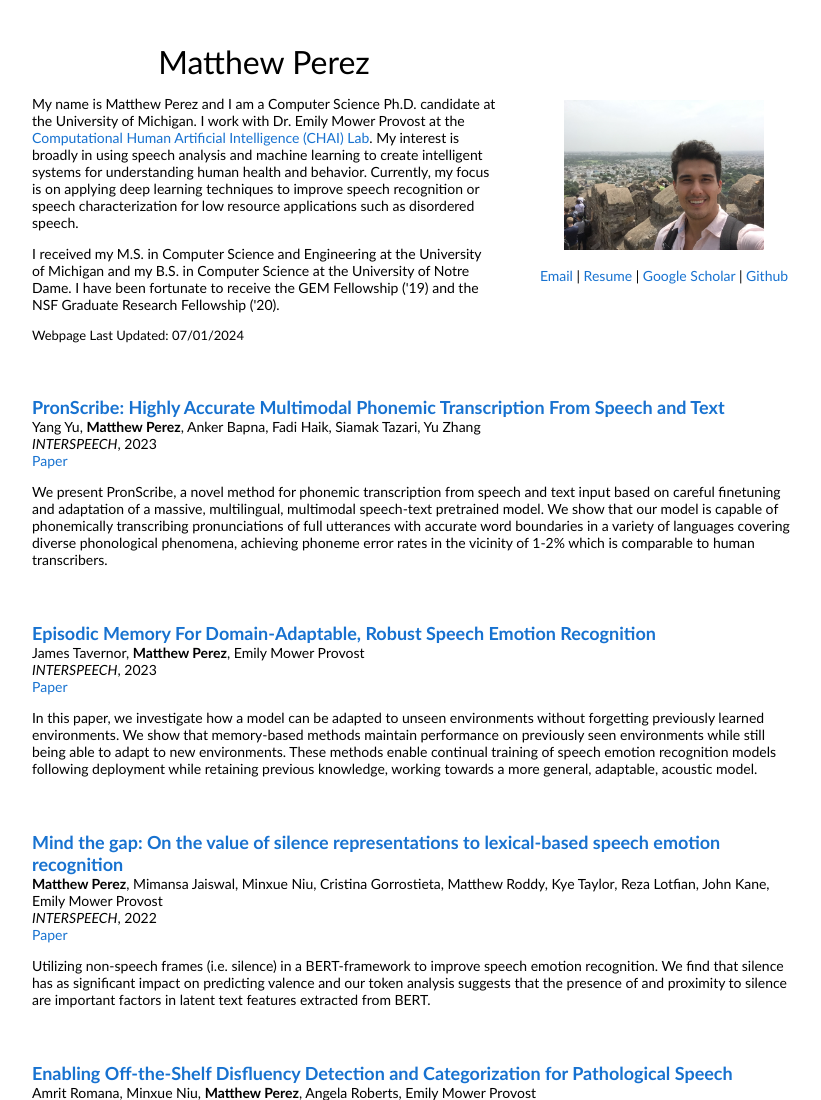
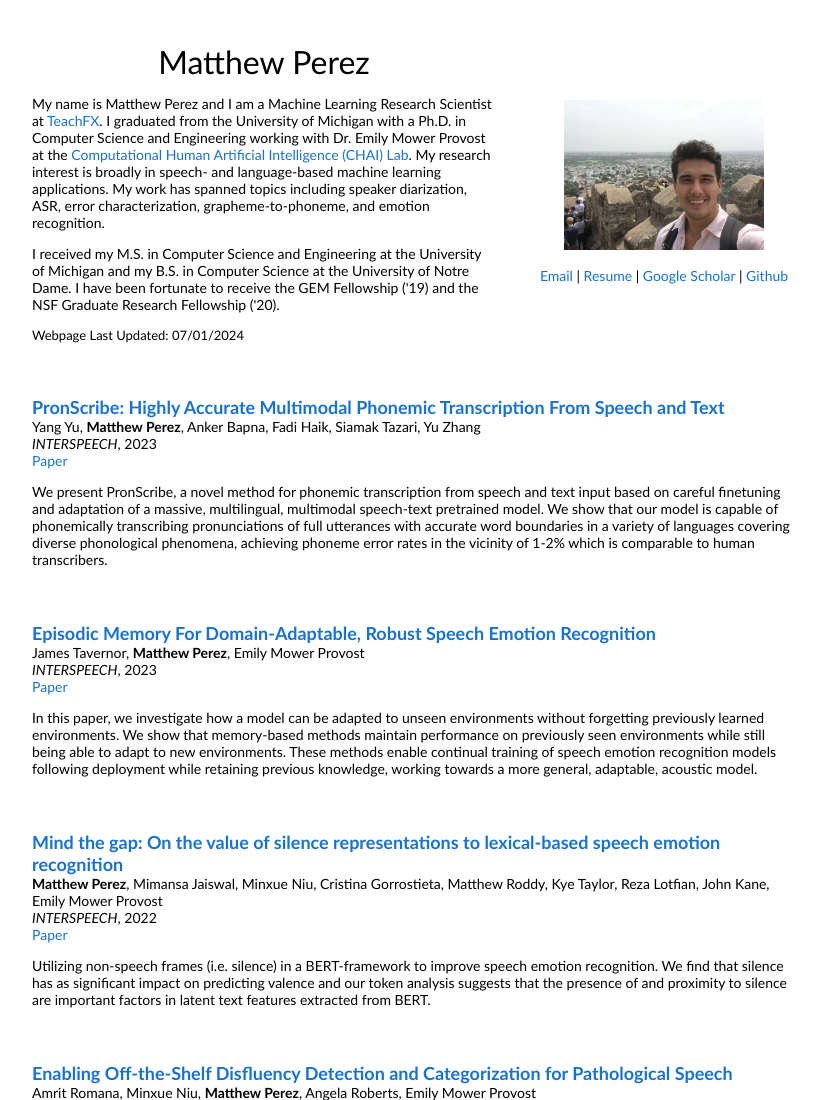
Before and after one commit to matthewkperez/matthewkperez.github.io, a plain HTML site: page index.html in a window 1280 px wide. Shown: the top 1100 px of the page, without its empty margins (228-1049 px from the left). Drawn offline with Linux system fonts and the light colour scheme.

Commit message:
07.01.2024

```diff
--- a/index.html
+++ b/index.html
@@ -21,7 +21,7 @@
                 <name>Matthew Perez</name>
               </p>
               <p>
-              My name is Matthew Perez and I am a Computer Science Ph.D. candidate at the University of Michigan. I work with Dr. Emily Mower Provost at the <a href="https://web.eecs.umich.edu/~emilykmp/chai/">Computational Human Artificial Intelligence (CHAI) Lab</a>. My interest is broadly in using speech analysis and machine learning to create intelligent systems for understanding human health and behavior. Currently, my focus is on applying deep learning techniques to improve speech recognition or speech characterization for low resource applications such as disordered speech.
+              My name is Matthew Perez and I am a Machine Learning Research Scientist at <a href="https://teachfx.com/">TeachFX</a>. I graduated from the University of Michigan with a Ph.D. in Computer Science and Engineering working with Dr. Emily Mower Provost at the <a href="https://web.eecs.umich.edu/~emilykmp/chai/">Computational Human Artificial Intelligence (CHAI) Lab</a>. My research interest is broadly in speech- and language-based machine learning applications. My work has spanned topics including speaker diarization, ASR, error characterization, grapheme-to-phoneme, and emotion recognition.
               </p>
               <p>
                 I received my M.S. in Computer Science and Engineering at the University of Michigan and my B.S. in Computer Science at the University of Notre Dame.  I have  been fortunate to receive the GEM Fellowship ('19) and the NSF Graduate Research Fellowship ('20).
```
